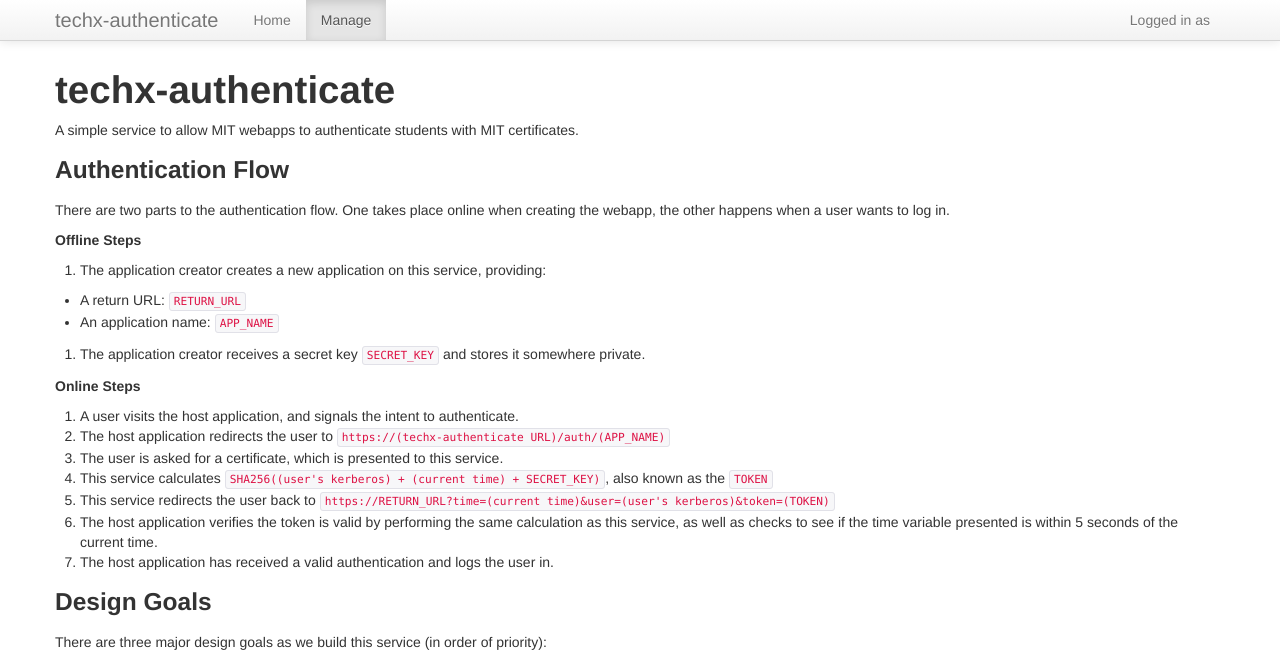
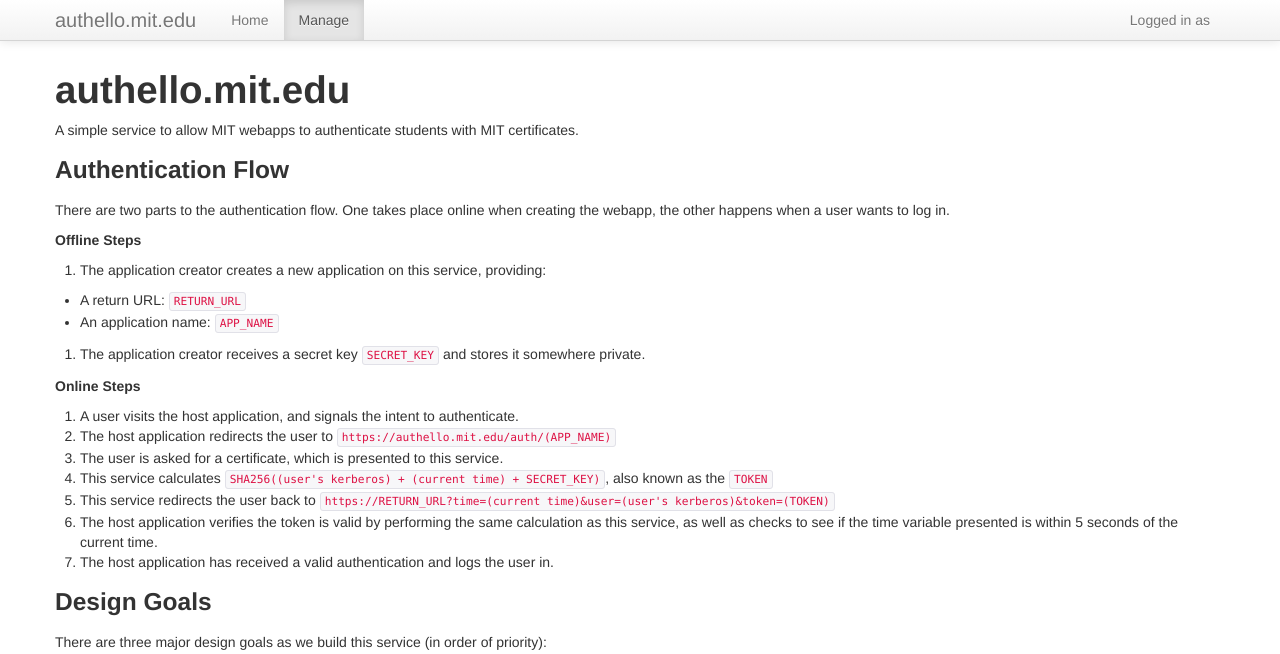
Before and after one commit to techx/authello, a Flask app: template authenticate/templates/homepage.html in a window 1280 px wide. Shown: the top 654 px of the page. Run offline with Flask 2, Linux system fonts and the light colour scheme; the template is opened without the code that fills it, so the values that code supplies are empty; parts of the project's set-up code (start-up, migrations or seed data) failed here and were passed over; some libraries are stand-ins or nearby versions.

Commit message:
Change techx-authenticate to authello.mit.edu

```diff
--- a/authenticate/templates/homepage.html
+++ b/authenticate/templates/homepage.html
@@ -1,7 +1,7 @@
 {% extends "layout.html" %}
 
 {% block content %}
-<h1 id="techxauthenticate">techx-authenticate</h1>
+<h1 id="techxauthenticate">authello.mit.edu</h1>
 
 <p>A simple service to allow MIT webapps to authenticate students with MIT certificates.</p>
 
@@ -30,7 +30,7 @@
 <ol>
 <li>A user visits the host application, and signals the intent to authenticate.</li>
 
-<li>The host application redirects the user to <code>https://(techx-authenticate URL)/auth/(APP_NAME)</code></li>
+<li>The host application redirects the user to <code>https://authello.mit.edu/auth/(APP_NAME)</code></li>
 
 <li>The user is asked for a certificate, which is presented to this service.</li>
 
--- a/authenticate/templates/layout.html
+++ b/authenticate/templates/layout.html
@@ -3,7 +3,7 @@
 <html lang="en">
   <head>
     <meta charset="utf-8">
-    <title>techx-authenticate</title>
+    <title>authello.mit.edu</title>
     <meta name="viewport" content="width=device-width, initial-scale=1.0">
     <meta name="description" content="">
     <meta name="author" content="">
@@ -87,7 +87,7 @@
               <span class="icon-bar"></span>
               <span class="icon-bar"></span>
             </button>
-            <a class="brand" href="{{ url_for('index') }}">techx-authenticate</a>
+            <a class="brand" href="{{ url_for('index') }}">authello.mit.edu</a>
             <div class="nav-collapse collapse">
               <ul class="nav navbar-nav">
                 <li {% if request.endpoint == 'index' %}class="active"{% endif %}><a href="{{ url_for('index') }}">Home </a></li>
--- a/examples/python-flask/app.py
+++ b/examples/python-flask/app.py
@@ -44,7 +44,7 @@
   return h.hexdigest()
 
 
-# Checks if a token returned from techx-authenticate is valid
+# Checks if a token returned from authello.mit.edu is valid
 def verify_token(kerberos, req_time, token):
   if abs(int(req_time) - time.time()) > 2:
     return False, 'Token is too old'
```
Also changed, not shown: README.md, examples/python-flask/README.md.
